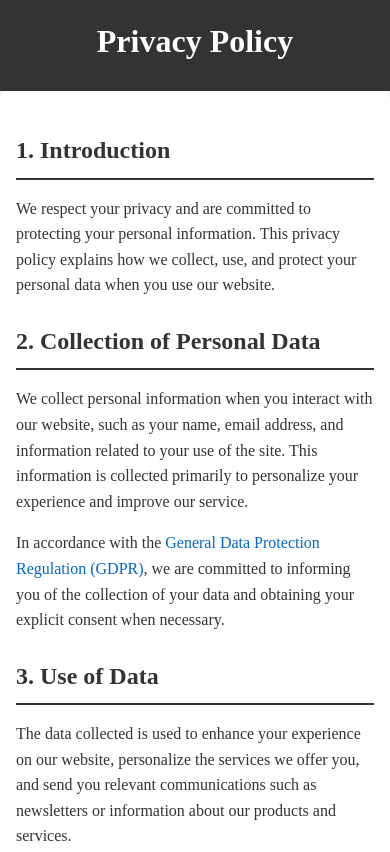
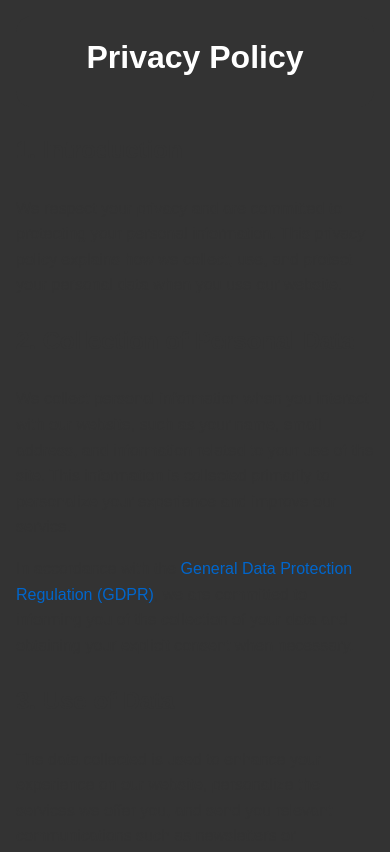
Before and after one commit to Miarintsoa-Fanampy-Nirinah/Miarintsoa-Fanampy-Nirinah.github.io, a plain HTML site: page privacy.html in a window 390 px wide. Shown: the top 852 px of the page. Drawn offline with Linux system fonts and the light colour scheme.

Commit message:
Update styleprivacy.css

```diff
--- a/styleprivacy.css
+++ b/styleprivacy.css
@@ -1,24 +1,32 @@
-/* styles.css */
 * {
     margin: 0;
-    font-family: 'Varela Round', serif;
     padding: 0;
     box-sizing: border-box;
 }
 
 body {
-    font-family: Arial, sans-serif;
-    background-color: #f4f4f4;
+    font-family: 'Varela Round', Arial, sans-serif;
+    background-color: #333; /* Couleur de fond identique à l'en-tête et au pied de page */
     color: #333;
     line-height: 1.6;
-   padding: 0; /* Supprimer les marges globales */
+    padding: 2rem; /* Ajouter un espace autour du body pour accentuer l'arrondi */
 }
 
-header {
-    background-color: #333;
+.container {
+    background-color: #fff; /* Couleur blanche pour le contenu principal */
+    max-width: 1200px;
+    margin: 0 auto;
+    padding: 2rem;
+    border-radius: 16px; /* Arrondir les coins du conteneur principal */
+    box-shadow: 0 4px 8px rgba(0, 0, 0, 0.2); /* Ajout d'une ombre pour l'esthétique */
+}
+
+header, footer {
+    background-color: #333; /* Couleur foncée pour header et footer */
     color: #fff;
+    text-align: center;
     padding: 1rem;
-    text-align: center;
+    border-radius: 16px; /* Arrondi pour header et footer */
 }
 
 h1 {
@@ -30,15 +38,6 @@ h2 {
     margin-top: 1.5rem;
     border-bottom: 2px solid #333;
     padding-bottom: 0.5rem;
-}
-
-main {
-    max-width: 1200px; /* Augmenter la largeur maximale */
-    margin: 0 auto; /* Centrer le contenu */
-    padding: 1rem; /* Garder un espace intérieur pour le confort de lecture */
-    background-color: #fff;
-    border-radius: 8px;
-    box-shadow: 0 2px 4px rgba(0, 0, 0, 0.1);
 }
 
 p {
@@ -55,14 +54,16 @@ a:hover {
 }
 
 footer {
-    text-align: center;
-    padding: 1rem;
-    background-color: #333;
-    color: #fff;
     margin-top: 2rem;
 }
-@media (min-width: 768px) {
+
+/* Responsive : Ajuste le padding sur les écrans plus petits */
+@media (max-width: 768px) {
     body {
-        padding: 0 1rem; /* Ajouter un léger padding latéral uniquement sur les écrans plus larges */
+        padding: 1rem;
+    }
+
+    .container {
+        padding: 1rem;
     }
 }
```
